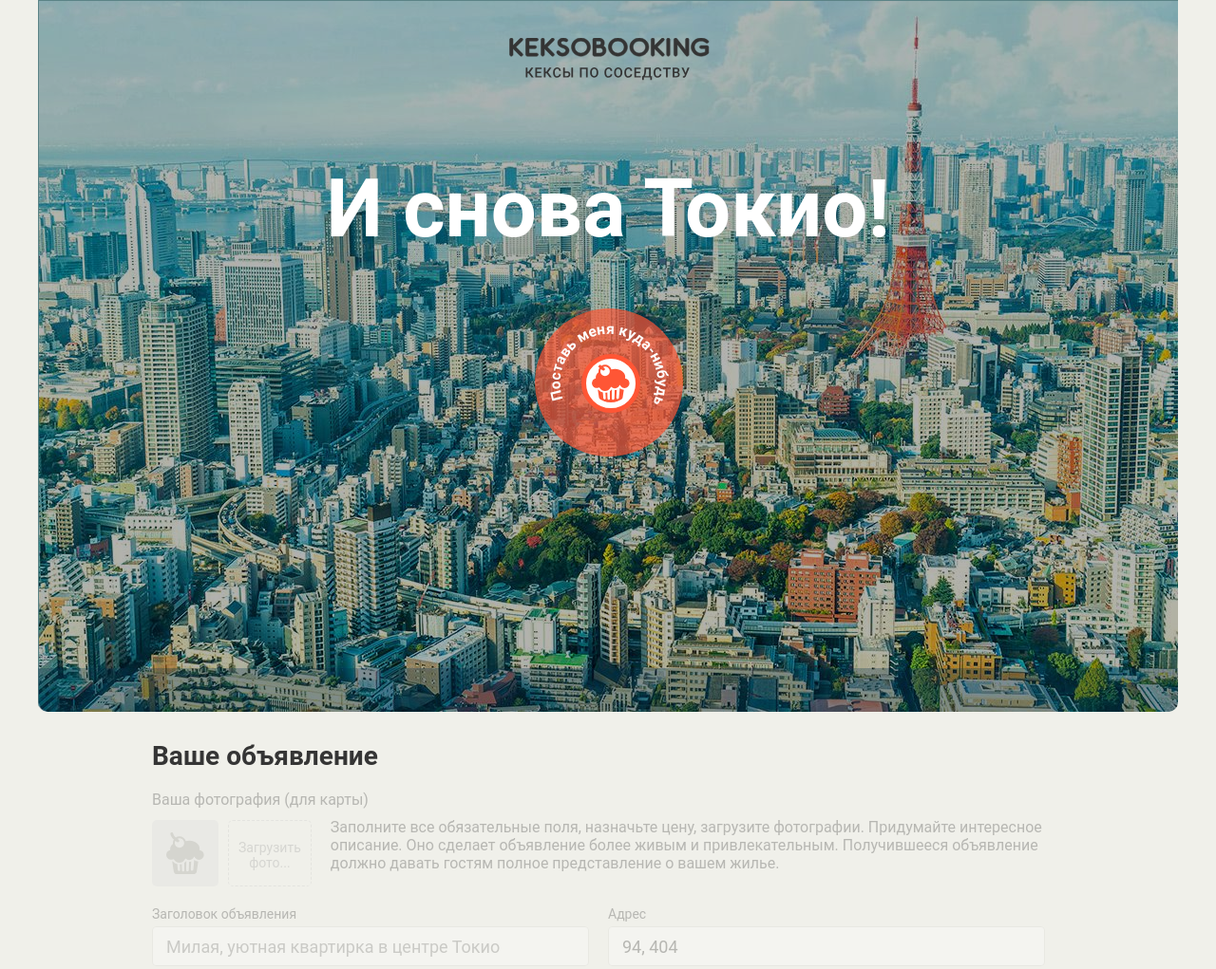
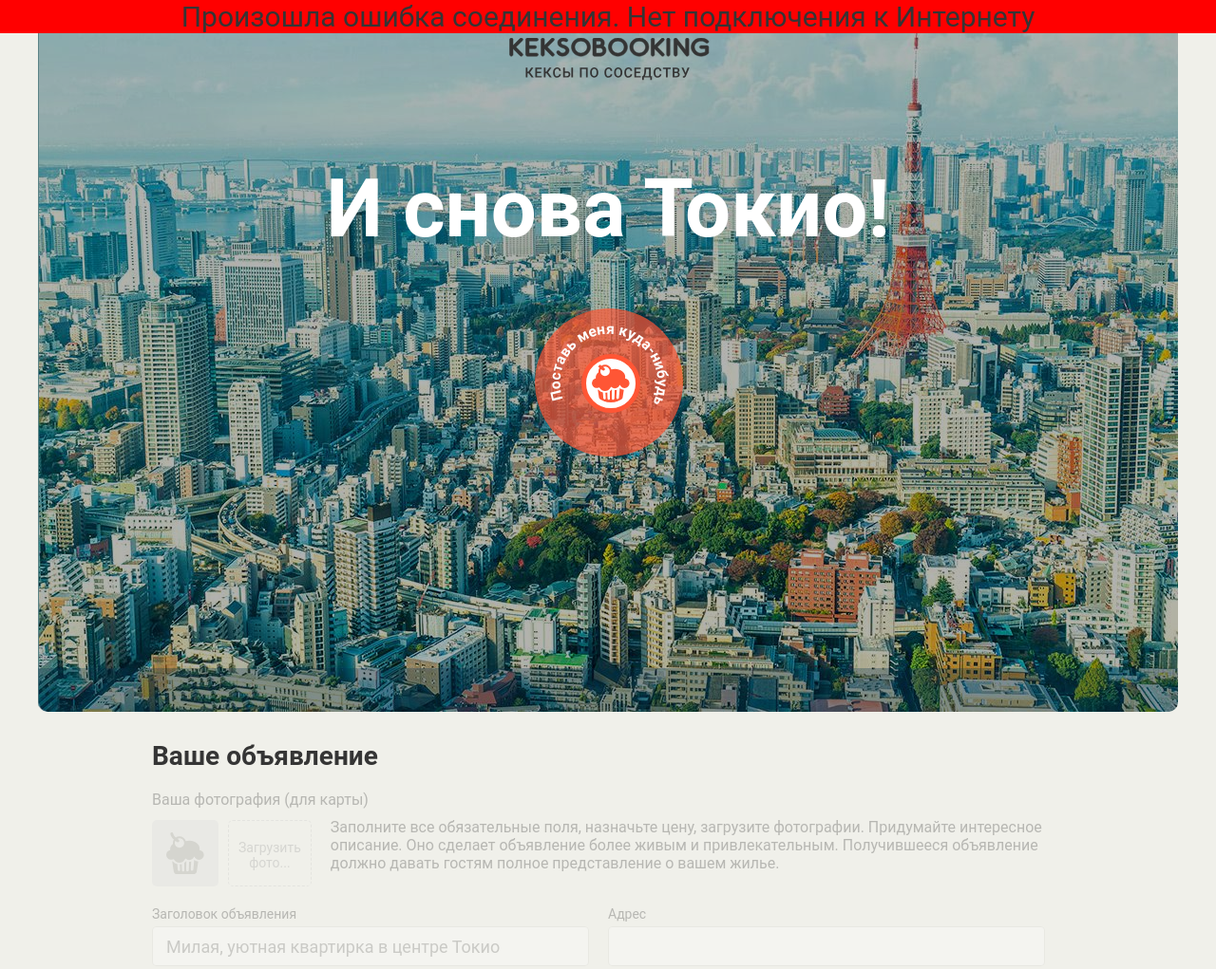
Before and after one commit to NikG77/1118677-keksobooking-19, a website: page index.html in a window 1280 px wide. Shown: the top 1021 px of the page at 95% size. Drawn offline with Linux system fonts and the light colour scheme; no server answers; files whose address does not match are found by name.

Commit message:
Подключение обработкт получения данных с сервера

```diff
--- a/index.html
+++ b/index.html
@@ -259,7 +259,9 @@
   <script src="js/pin.js"></script>
   <script src="js/card.js"></script>
   <script src="js/key-check.js"></script>
+  <script src="js/backend.js"></script>
   <script src="js/data.js"></script>
+
   <script src="js/map.js"></script>
   <script src="js/form.js"></script>
 
--- a/js/map.js
+++ b/js/map.js
@@ -1,5 +1,6 @@
 'use strict';
 
+(function () {
   var NUMBER_DATA = 8;
   var MAIN_PIN_SIZE_X = 65;
   var MAIN_PIN_SIZE_Y = 65;
@@ -12,7 +13,26 @@ var getRandomRange = function (minNumber, maxNumber) {
     return Math.round(Math.random() * (maxNumber - minNumber) + minNumber);
   };
 
-/* метод отрисовки карточки можно закомментировать до тех пор, пока вы не доберётесь до 2-й части задания, чтобы eslint не ругался.
+  var addressData;
+  // Выводит в созданный div информацию об ошибке
+  var onError = function (errorMessage) {
+    var node = document.createElement('div');
+    node.style = 'z-index: 100; margin: 0 auto; text-align: center; background-color: red;';
+    node.style.position = 'absolute';
+    node.style.left = 0;
+    node.style.right = 0;
+    node.style.fontSize = '30px';
+
+    node.textContent = errorMessage;
+    document.body.insertAdjacentElement('afterbegin', node);
+  };
+
+  var addressData;
+  var onLoad = function (onloadData) {
+    addressData = onloadData;
+  };
+
+  // метод отрисовки карточки можно закомментировать до тех пор, пока вы не доберётесь до 2-й части задания, чтобы eslint не ругался.
   // Добавляет в DOM созданные карточки до NUMBER_DATA элемента
   var renderCards = function () {
     var fragment = document.createDocumentFragment();
@@ -21,16 +41,18 @@ var renderCards = function () {
     }
     map.insertBefore(fragment, map.querySelector('.map__filters-container'));
   };
-*/
-
 
   // Создает NUMBER_DATA рандомных объявлений
-var addressData = window.data.createAddressData(NUMBER_DATA);
+  // addressData = window.data.createAddressData(NUMBER_DATA);
 
-// Выводит рандомные pin на экран
-// window.pin.renderPins(addressData);
+  // Получает данные с сервера
+  window.backend.load(onLoad, onError);
 
-// renderCards();
+  // Выводит pin на экран
+  window.pin.renderPins(addressData);
+
+  // Выводит объявление в разметку
+  renderCards();
 
   // Задание 4.2
   var locationX = Math.round(getRandomRange(0, 1200) + MAIN_PIN_SIZE_X / 2);
@@ -99,3 +121,5 @@ buttonMap.addEventListener('mousedown', function (evt) {
   buttonMap.addEventListener('keydown', function (evt) {
     window.keyCheck.isEnterEvent(evt, openMap);
   });
+
+})();
```
Lines whose indentation alone changed are shown as unchanged.
